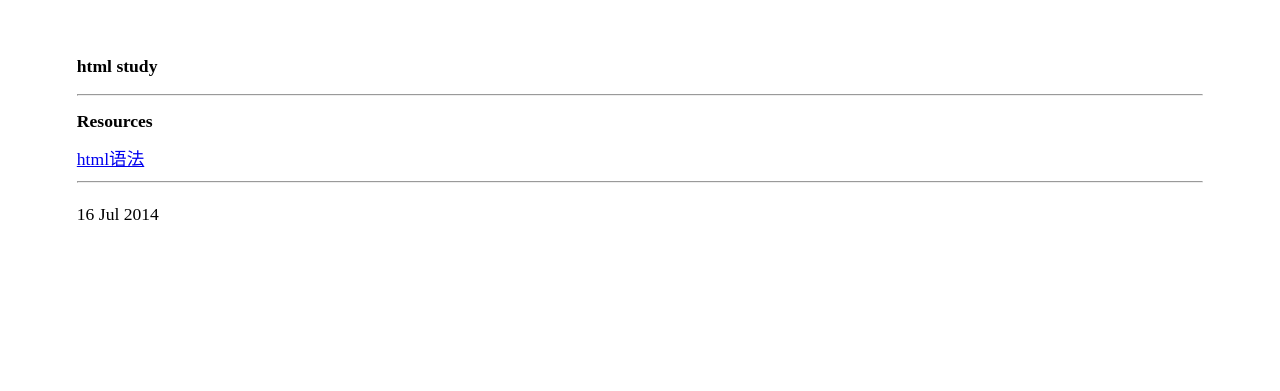
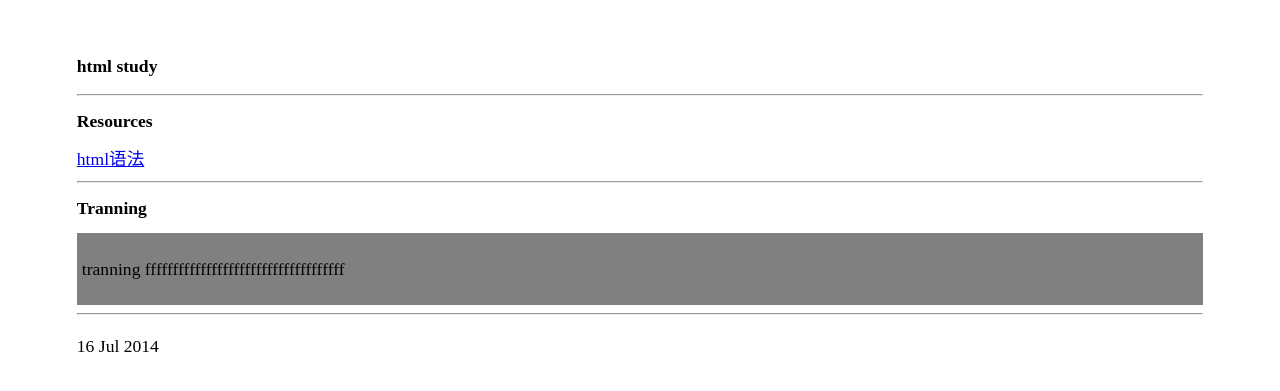
Before and after one commit to kerrignm/blog, a Jekyll site: the page built from _posts/2014-07-16-html-datum.html, in a window 1280 px wide. Shown: the top 391 px of the page. Built offline with Jekyll 4.4.1, drawn with Linux system fonts in a browser that asks for light colours.

Commit message:
debug js

```diff
--- a/_posts/2014-07-16-html-datum.html
+++ b/_posts/2014-07-16-html-datum.html
@@ -10,4 +10,10 @@ title: html study
 <a href="http://www.w3chtml.com/html/link.html" target="_blank">html语法</a>
 <hr />
 
+<h1>Tranning</h1>
+<div class="tranning">
+    <p>tranning ffffffffffffffffffffffffffffffffffff</p>
+</div>
+
+<hr />
 <p>{{ page.date | date_to_string }}</p>
--- a/css/screen.css
+++ b/css/screen.css
@@ -31,3 +31,10 @@ ul.posts span {
     font-family: Monaco, "Courier New", monospace;
     font-size: 80%;
 }
+
+.tranning {
+    background-color: gray;
+    border-style: solid;
+    border-width: 5px;
+    border-color: gray;
+}
```
